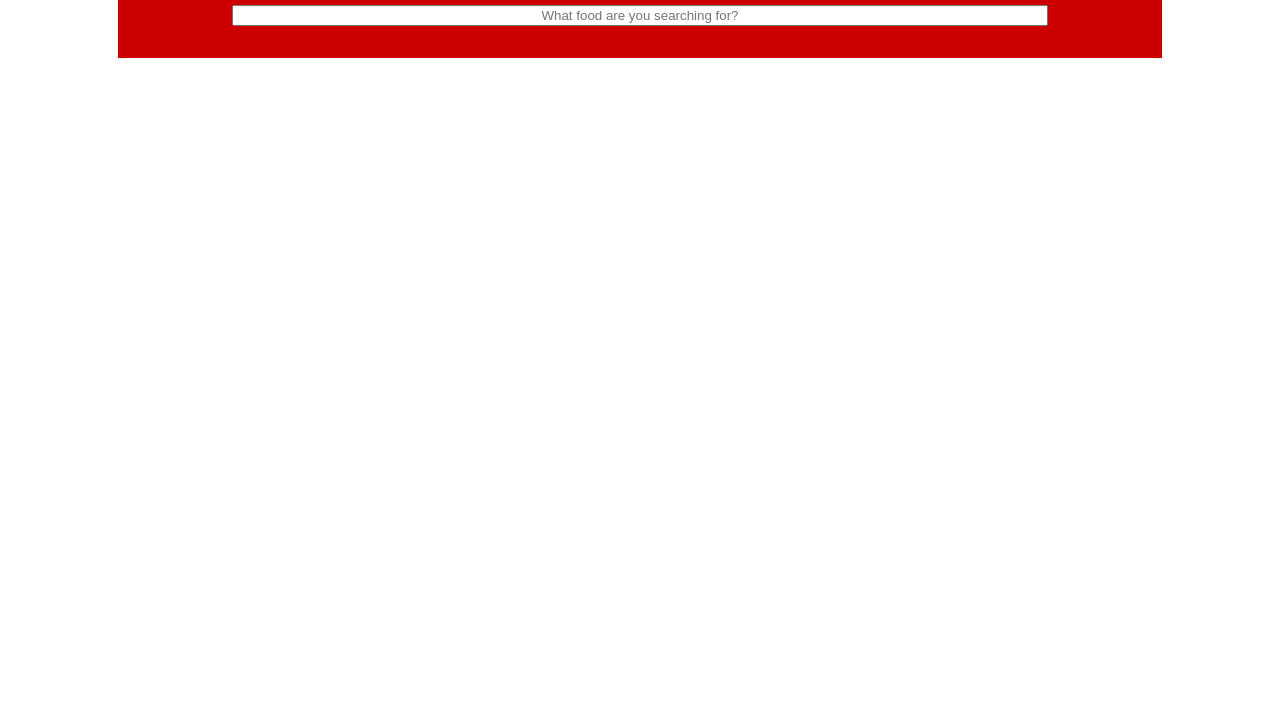
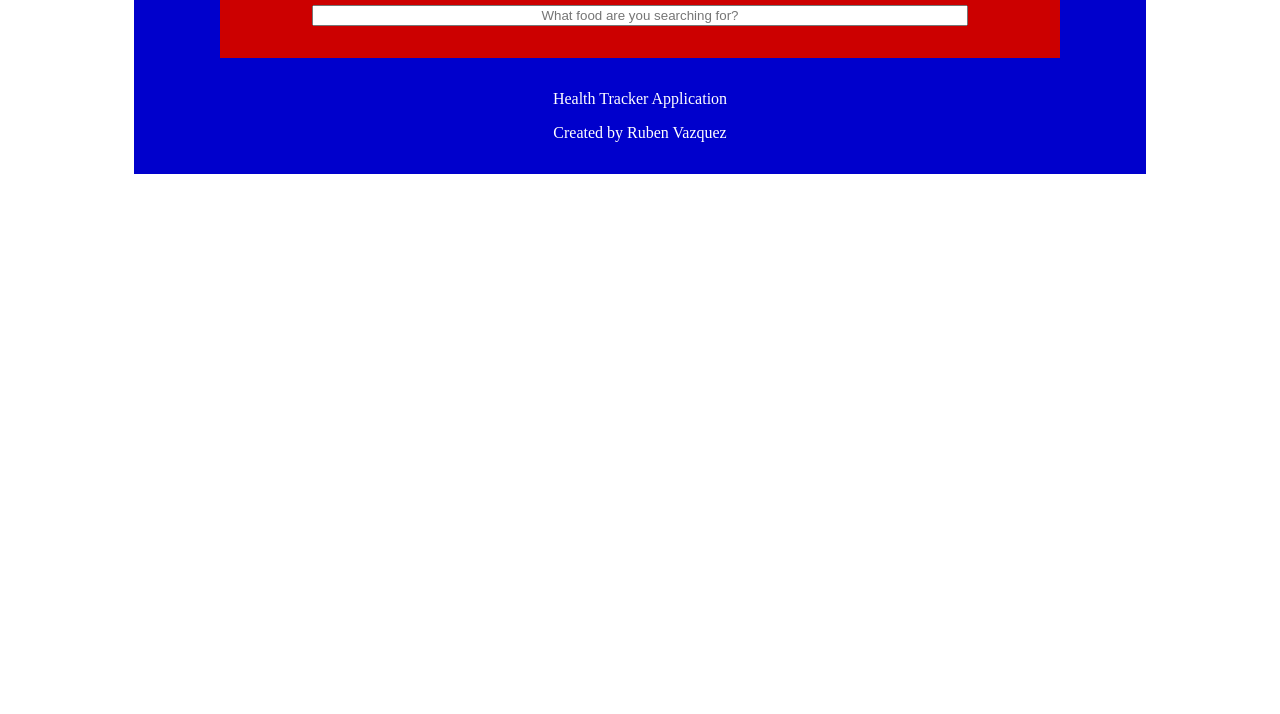
Before and after one commit to vazquezjr/Udacity-FEWD-Health-Tracker-Project, a plain HTML site: page index.html in a window 1280 px wide. Shown: the part 86-800 px from the top of the page. Drawn offline with Linux system fonts and the light colour scheme.

Commit message:
Add meta tag
Added <meta name="viewport" content="width=device-width, initial-scale=1">
to the head of index.html.

```diff
--- a/index.html
+++ b/index.html
@@ -3,6 +3,7 @@
 <head>
 
   <meta charset="utf-8">
+  <meta name="viewport" content="width=device-width, initial-scale=1">
   <title>Health Tracker App</title>
 
   <link rel="stylesheet" href="assets/index.css">
@@ -11,7 +12,7 @@
 
 <body>
 
-  <section id="tracker-app">
+  <section id="tracker-app" class="container">
 
     <header id="header">
       <h1>Total Calories: <span id="calorie-count"></span></h1>
```
